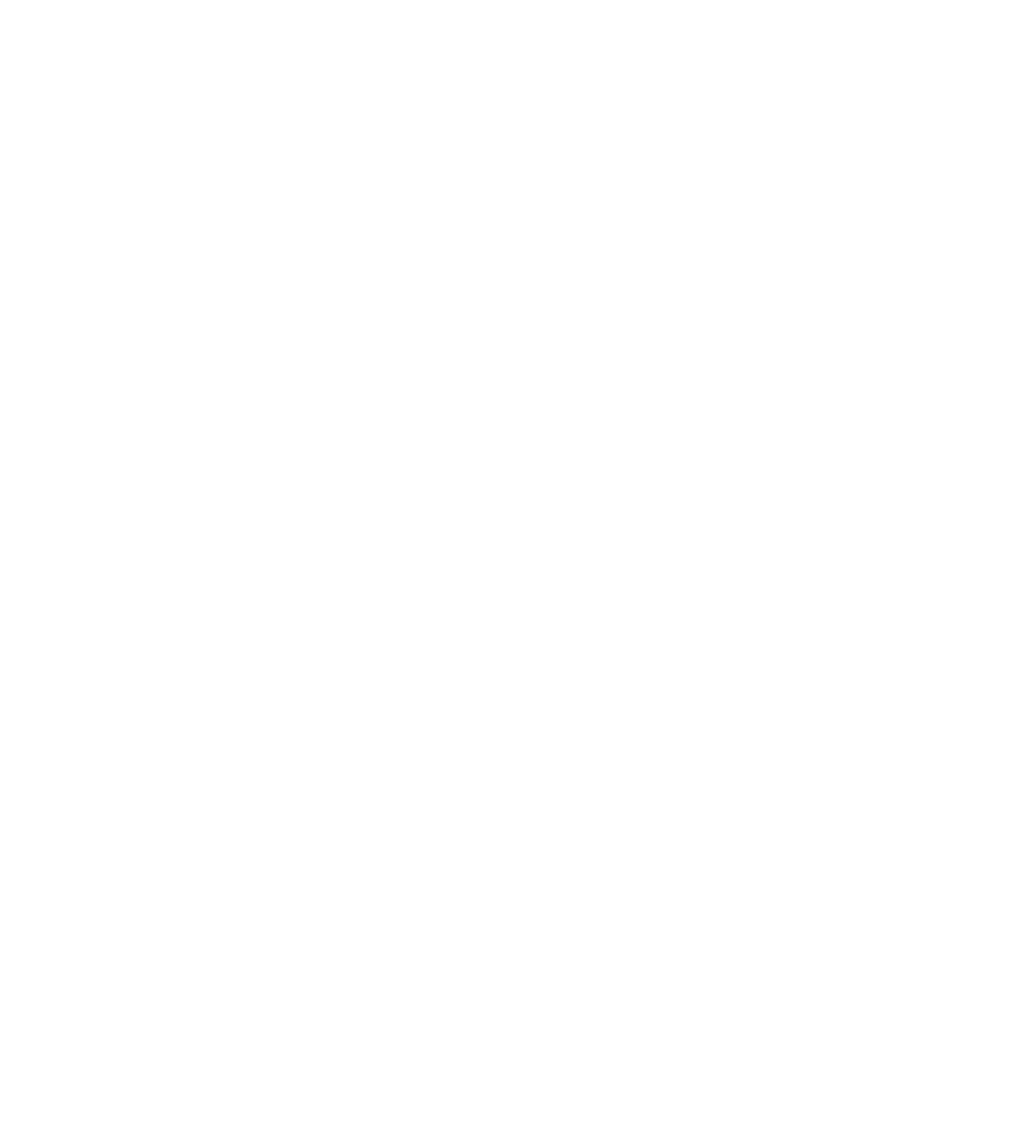
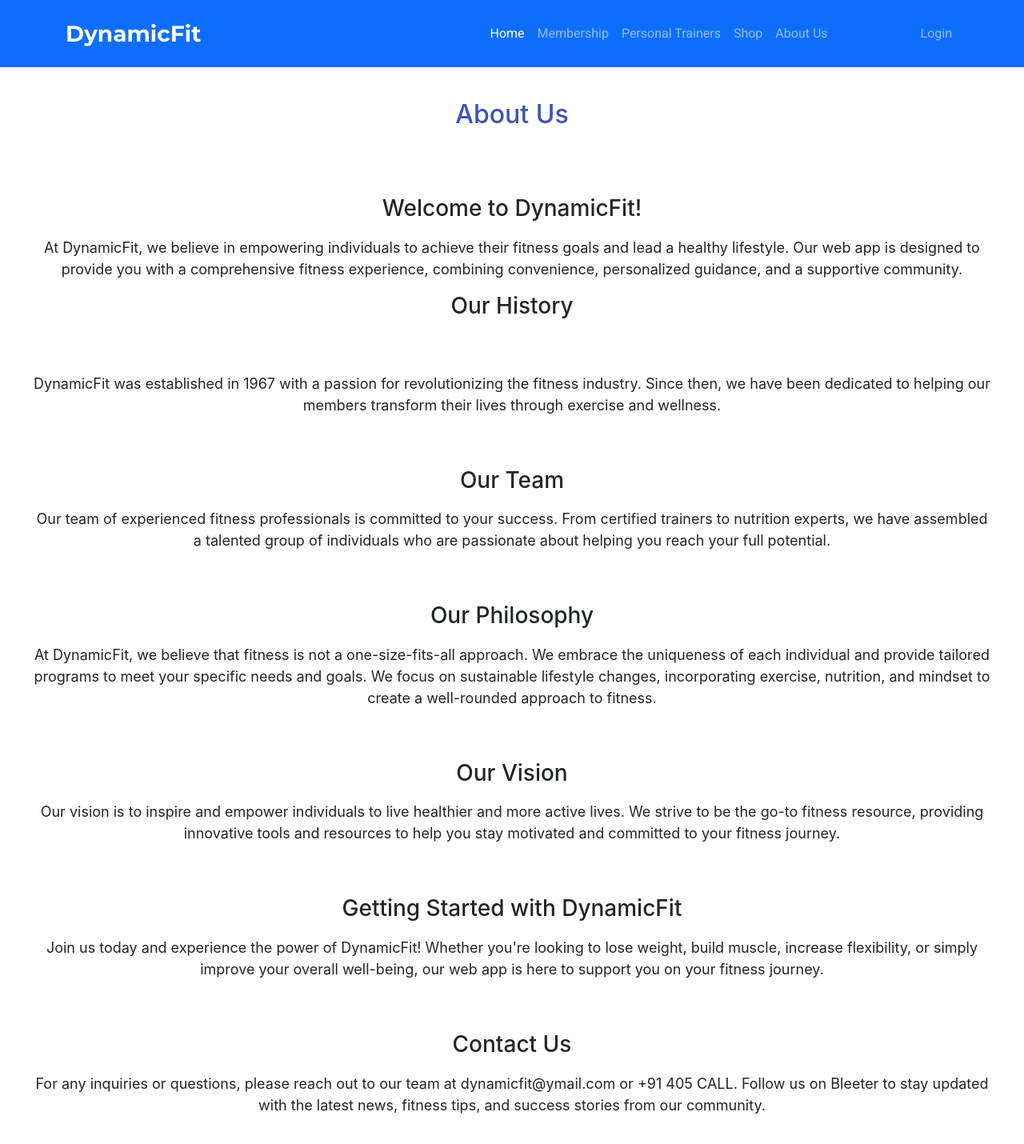
Before and after one commit to raosam23/Gym-React, a React (Create React App) app: page /aboutUs in a window 1280 px wide. Before the commit this address had no page. Shown: the top 1430 px of the page at 80% size. Before the commit the page ends 800 px from the top, so only its background shows below. Built offline with nearby package versions, Linux system fonts and the light colour scheme.

Commit message:
Add Logging and Signing components

```diff
--- a/src/App.js
+++ b/src/App.js
@@ -6,18 +6,20 @@ import Navbar from './components/Navbar';
 import Login from './components/Login';
 import Logging from "./components/Logging";
 import Signing from "./components/Signing";
+import AboutUs from './components/AboutUs';
 
 function App() {
-  const [isAdmin, setIsAdmin] = useState(false)
+  const [isAdmin, setIsAdmin] = useState(true)
   const [isLogged, setIsLogged] = useState(false)
   return (
     <BrowserRouter>
       <div className="App">
 
         <Routes>
-          <Route path="/" element={<Home isLogged = {isLogged} isAdmin = {isAdmin}/>} />
-          <Route path="/membership" element={<Membership isLogged = {isLogged} isAdmin = {isAdmin} />} />
-          <Route path='/log' element={<Login />} />
+          <Route exact path="/" element={<Home isLogged = {isLogged} isAdmin = {isAdmin}/>} />
+          <Route exact path="/membership" element={<Membership isLogged = {isLogged} isAdmin = {isAdmin} />} />
+          <Route exact path='/aboutUs' element={<AboutUs />}/>
+          <Route exact path='/log' element={<Login />} />
           <Route exact path="/login" element={<Logging />} />
           <Route exact path="/signup" element={<Signing />} />
         </Routes>
--- /dev/null
+++ b/src/components/AboutUs.jsx
@@ -0,0 +1,71 @@
+import React from 'react';
+import Navbar from './Navbar';
+
+function AboutUs() {
+  const containerStyle = {
+    padding: '20px',
+    borderRadius: '8px',
+    margin: '20px',
+    display: 'flex',
+    flexDirection: 'column',
+    alignItems: 'center',
+    textAlign: 'center',
+  };
+
+  const headingStyle = {
+    color: '#3f51b5',
+    marginBottom: '10px',
+  };
+
+  const textStyle = {
+    lineHeight: '1.5',
+    marginTop: '10px',
+    fontSize: '18px', // Adjust the font size as needed
+  };
+
+  return (
+    <div>
+      <Navbar />
+      <div style={containerStyle}>
+        <h2 style={headingStyle}>About Us</h2>
+        <br /><br /><br />
+        <h3>Welcome to DynamicFit!</h3>
+        <p style={textStyle}>
+          At DynamicFit, we believe in empowering individuals to achieve their fitness goals and lead a healthy lifestyle. Our web app is designed to provide you with a comprehensive fitness experience, combining convenience, personalized guidance, and a supportive community.
+        </p>
+        <h3>Our History</h3>
+        <br /><br />
+        <p style={textStyle}>
+          DynamicFit was established in 1967 with a passion for revolutionizing the fitness industry. Since then, we have been dedicated to helping our members transform their lives through exercise and wellness.
+        </p>
+        <br /><br />
+        <h3>Our Team</h3>
+        <p style={textStyle}>
+          Our team of experienced fitness professionals is committed to your success. From certified trainers to nutrition experts, we have assembled a talented group of individuals who are passionate about helping you reach your full potential.
+        </p>
+        <br /><br />
+        <h3>Our Philosophy</h3>
+        <p style={textStyle}>
+          At DynamicFit, we believe that fitness is not a one-size-fits-all approach. We embrace the uniqueness of each individual and provide tailored programs to meet your specific needs and goals. We focus on sustainable lifestyle changes, incorporating exercise, nutrition, and mindset to create a well-rounded approach to fitness.
+        </p>
+        <br /><br />
+        <h3>Our Vision</h3>
+        <p style={textStyle}>
+          Our vision is to inspire and empower individuals to live healthier and more active lives. We strive to be the go-to fitness resource, providing innovative tools and resources to help you stay motivated and committed to your fitness journey.
+        </p>
+        <br /><br />
+        <h3>Getting Started with DynamicFit</h3>
+        <p style={textStyle}>
+          Join us today and experience the power of DynamicFit! Whether you're looking to lose weight, build muscle, increase flexibility, or simply improve your overall well-being, our web app is here to support you on your fitness journey.
+        </p>
+        <br /><br />
+        <h3>Contact Us</h3>
+        <p style={textStyle}>
+          For any inquiries or questions, please reach out to our team at dynamicfit@ymail.com or +91 405 CALL. Follow us on Bleeter to stay updated with the latest news, fitness tips, and success stories from our community.
+        </p>
+      </div>
+    </div>
+  );
+}
+
+export default AboutUs;
--- a/src/components/Logging.jsx
+++ b/src/components/Logging.jsx
@@ -1,4 +1,5 @@
 import React, { useState } from 'react';
+import { Link } from 'react-router-dom';
 
 const Logging = () => {
   const buttonStyle = {
@@ -78,9 +79,12 @@ const Logging = () => {
             </button>
           </form>
         )}
-        <form action="/" method="get">
-          <button type="submit" className="btn btn-primary" style={buttonStyle}>Home</button>
-        </form>
+        <br /><br />
+        <Link to="/">
+          <button className="btn btn-primary" style={buttonStyle}>
+            Home
+          </button>
+        </Link>
       </div>
     </div>
     );
--- a/src/components/Login.jsx
+++ b/src/components/Login.jsx
@@ -43,6 +43,12 @@ export default function LoginPage() {
             Log In
           </button>
         </Link>
+        <br /><br />
+        <Link to="/">
+          <button className="btn btn-primary" style={buttonStyle}>
+            Home
+          </button>
+        </Link>
       </div>
     </div>
   );
--- a/src/components/Signing.jsx
+++ b/src/components/Signing.jsx
@@ -1,4 +1,5 @@
 import React, { useState } from 'react';
+import { Link } from 'react-router-dom';
 
 const Signing = () => {
   const buttonStyle = {
@@ -63,6 +64,10 @@ const Signing = () => {
             <br />
             <input type="number" id="userAge" />
             <br />
+            <label htmlFor='userSex'>Sex:</label>
+            <br />
+            <input type="text" id="userSex" />
+            <br />
             <label htmlFor="userEmail">Email:</label>
             <br />
             <input type="email" id="userEmail" />
@@ -89,6 +94,10 @@ const Signing = () => {
             <br />
             <input type="number" id="adminAge" />
             <br />
+            <label htmlFor='userSex'>Sex:</label>
+            <br />
+            <input type="text" id="userSex" />
+            <br />
             <label htmlFor="adminEmail">Email:</label>
             <br />
             <input type="email" id="adminEmail" />
@@ -102,9 +111,12 @@ const Signing = () => {
             </button>
         </form>
         )}
-        <form action="/" method="get">
-          <button type="submit" className="btn btn-primary" style={buttonStyle}>Home</button>
-        </form>
+        <br /><br />
+        <Link to="/">
+          <button className="btn btn-primary" style={buttonStyle}>
+            Home
+          </button>
+        </Link>
       </div>
     </div>
   );
--- a/src/components/UserNavbar.jsx
+++ b/src/components/UserNavbar.jsx
@@ -38,23 +38,18 @@ function Navbar(props) {
             </li>
             <li className="nav-item">
               <a className="nav-link" href="#">
-                Classes
+                Personal Trainers
               </a>
             </li>
             <li className="nav-item">
               <a className="nav-link" href="#">
-                Trainers
+                Shop
               </a>
             </li>
             <li className="nav-item">
-              <a className="nav-link" href="#">
-                Pricing
-              </a>
-            </li>
-            <li className="nav-item">
-              <a className="nav-link" href="#">
-                Contact Us
-              </a>
+              <Link className="nav-link" to="/aboutUs">
+                About Us
+              </Link>
             </li>
             {!isLogged && (
               <li className="nav-item" style={LoggedIn}>
```
Also changed, not shown: src/components/SetTrainer.jsx (added, +7 -0 lines).
